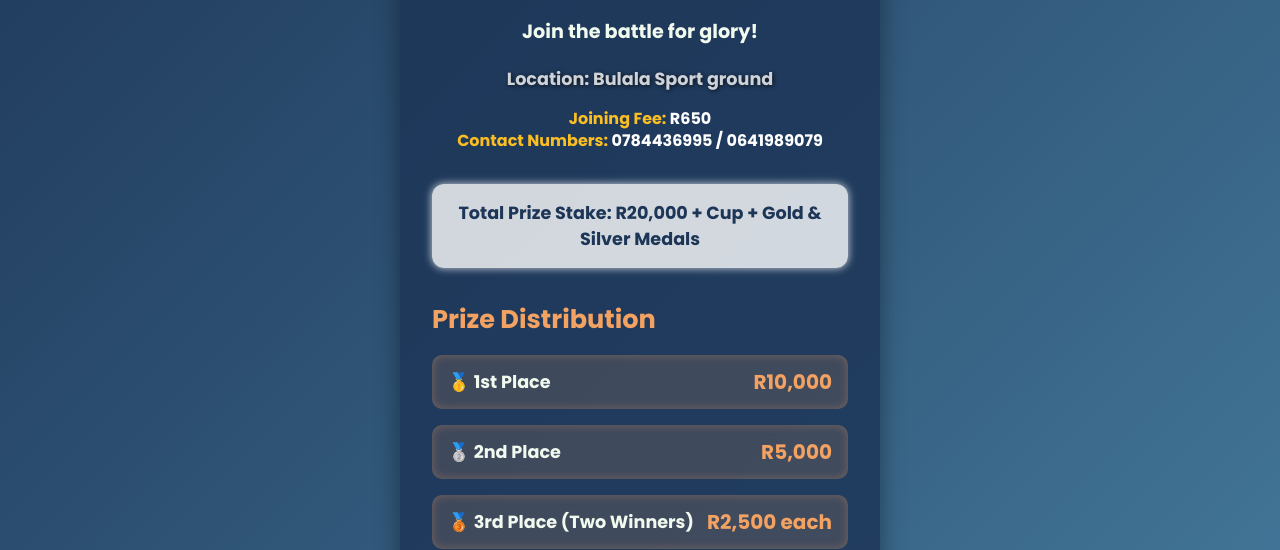
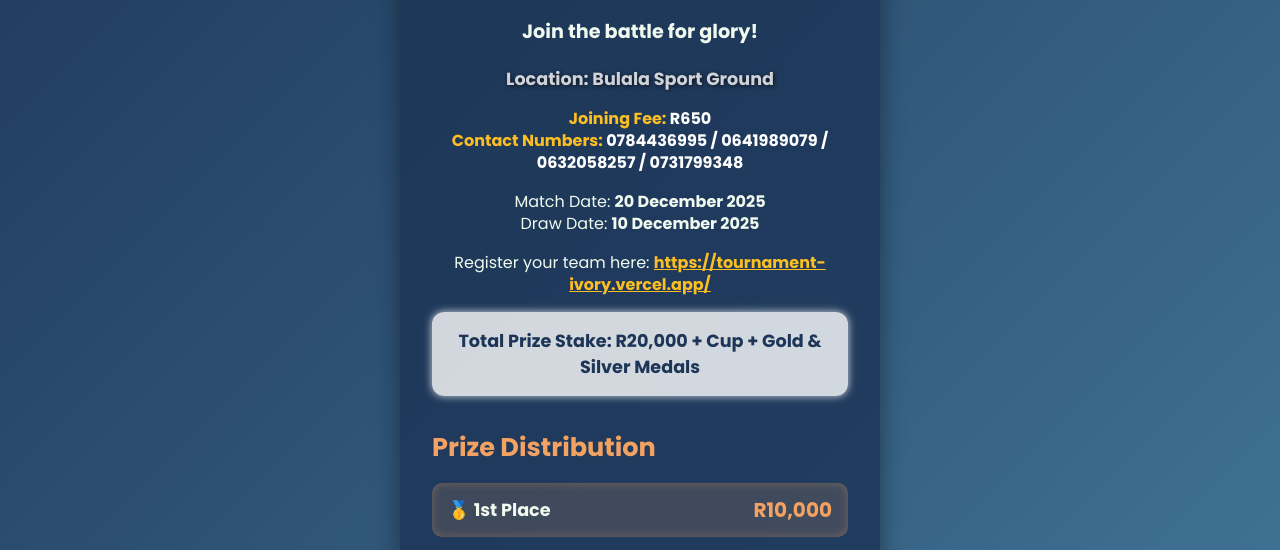
Before and after one commit to Mkhuseli23/Football_Tournament, a plain HTML site: page index.html in a window 1280 px wide. Shown: the part 282-832 px from the top of the page. Drawn offline with Linux system fonts and the light colour scheme.

Commit message:
Update index.html

```diff
--- a/index.html
+++ b/index.html
@@ -61,12 +61,24 @@
   .joining-contact {
     font-size: 1rem;
     font-weight: 600;
-    margin-bottom: 2rem;
-    color: #fbbf24; /* warm gold for visibility */
+    margin-bottom: 1rem;
+    color: #fbbf24;
     line-height: 1.4;
   }
   .joining-contact strong {
     color: #fff;
+  }
+  .tournament-dates,
+  .registration-link {
+    font-size: 1rem;
+    margin-bottom: 1rem;
+    color: #f1faee;
+    line-height: 1.4;
+  }
+  .registration-link a {
+    color: #fbbf24;
+    text-decoration: underline;
+    font-weight: 600;
   }
   .stakes {
     background: var(--cup-color);
@@ -167,36 +179,43 @@
     <div class="cup-icon" aria-label="Cup Trophy">🏆</div>
     <h1>Football Tournament</h1>
     <p class="subheading">Join the battle for glory!</p>
-    <p class="location" aria-label="Tournament location">Location: Bulala Sport ground</p>
-    <p class="joining-contact" aria-label="Joining fee and contact information">
-      Joining Fee: <strong>R650</strong><br/>
-      Contact Numbers: <strong>0784436995 / 0641989079</strong>
+    <p class="location">Location: Bulala Sport Ground</p>
+    <p class="joining-contact">
+      Joining Fee: <strong>R650</strong><br />
+      Contact Numbers: <strong>0784436995 / 0641989079 / 0632058257 / 0731799348</strong>
     </p>
-    <div class="stakes" aria-label="Tournament Stakes">
+    <p class="tournament-dates">
+      Match Date: <strong>20 December 2025</strong><br />
+      Draw Date: <strong>10 December 2025</strong>
+    </p>
+    <p class="registration-link">
+      Register your team here: <a href="https://tournament-ivory.vercel.app/" target="_blank">https://tournament-ivory.vercel.app/</a>
+    </p>
+    <div class="stakes">
       Total Prize Stake: <strong>R20,000</strong> + Cup + Gold & Silver Medals
     </div>
     <section class="prizes" aria-labelledby="prizes-title">
       <h2 id="prizes-title">Prize Distribution</h2>
-      <div class="prize-item" aria-label="First place prize">
+      <div class="prize-item">
         🥇 1st Place
         <span class="amount">R10,000</span>
       </div>
-      <div class="prize-item" aria-label="Second place prize">
+      <div class="prize-item">
         🥈 2nd Place
         <span class="amount">R5,000</span>
       </div>
-      <div class="prize-item" aria-label="Third place prize for two teams">
+      <div class="prize-item">
         🥉 3rd Place (Two Winners)
         <span class="amount">R2,500 each</span>
       </div>
     </section>
-    <div class="medals" aria-label="Medals">
+    <div class="medals">
       <div class="medal">
-        <div class="medal-circle gold" aria-hidden="true">🥇</div>
+        <div class="medal-circle gold">🥇</div>
         <div>Gold Medal</div>
       </div>
       <div class="medal">
-        <div class="medal-circle silver" aria-hidden="true">🥈</div>
+        <div class="medal-circle silver">🥈</div>
         <div>Silver Medal</div>
       </div>
     </div>
```
